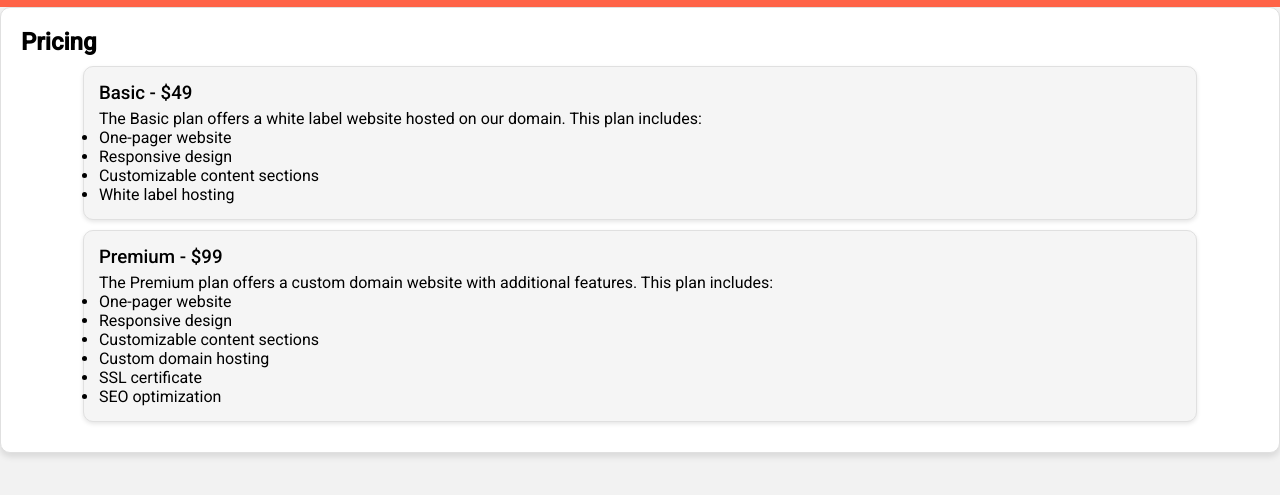
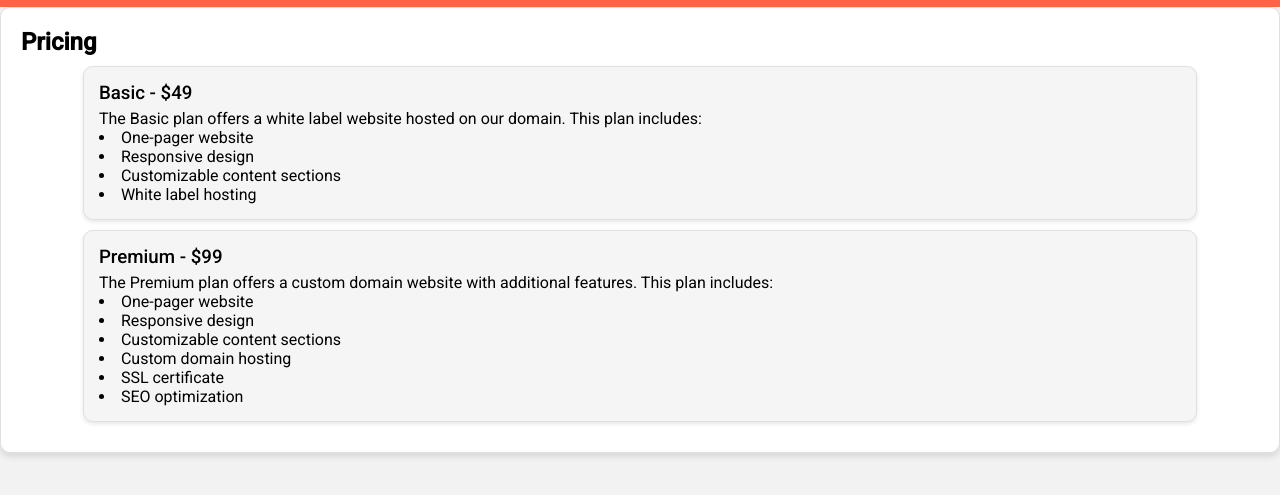
Before and after one commit to CookieStudioCanada/Webgig, a plain HTML site: page pricing.html in a window 1280 px wide. Shown: the part 51-546 px from the top of the page. Drawn offline with Linux system fonts and the light colour scheme.

Commit message:
Update styles.css
Subsections list

```diff
--- a/styles.css
+++ b/styles.css
@@ -438,3 +438,11 @@ button:focus {
     transform: translateY(-5px) rotate(45deg);
   }
 }
+
+/* subsections list */
+.subsection ul {
+    list-style-position: inside;
+    padding-left: 0;
+    text-align: left;
+    display: inline-block;
+}
```
